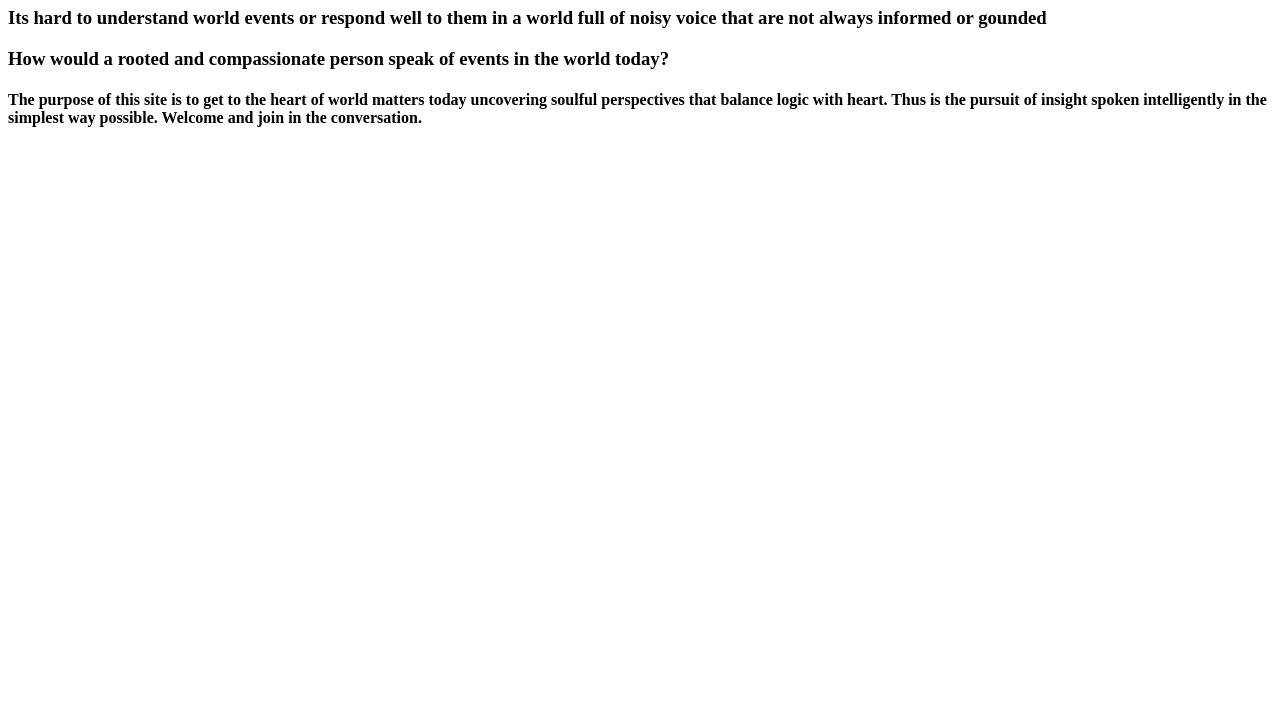
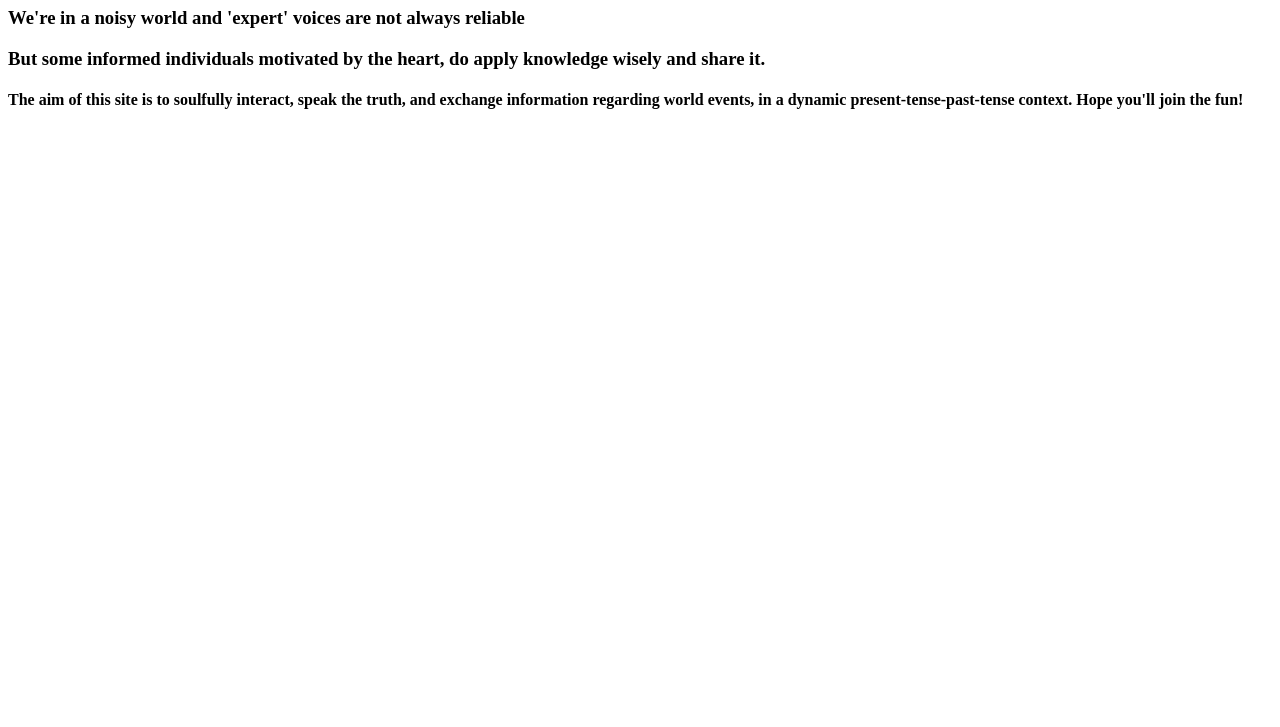
Before and after one commit to Snakehawk1/codelou-git, a plain HTML site: page index.html in a window 1280 px wide. Shown: the part 73-800 px from the top of the page. Drawn offline with Linux system fonts and the light colour scheme.

Commit message:
Update index.html

```diff
--- a/index.html
+++ b/index.html
@@ -6,12 +6,9 @@
   </head>
   <body>
     <h1>Sona - Soul Narrative</h1>
-      <h3>Its hard to understand world events or respond well to them
-        in a world full of noisy voice that are not always informed or gounded </h3>
-      <h3>How would a rooted and compassionate person speak of events in the world today?</h3>
-      <h4> The purpose of this site is to get to the heart of world matters today
-        uncovering soulful perspectives that balance logic with heart. Thus is the pursuit of insight
-        spoken intelligently in the simplest way possible.  Welcome and join in the conversation.</h4>
-
+      <h3>We're in a noisy world and 'expert' voices are not always reliable</h3>
+      <h3>But some informed individuals motivated by the heart, do apply knowledge wisely and share it.</h3>
+      <h4> The aim of this site is to soulfully interact, speak the truth, and exchange information regarding world events,
+        in a dynamic present-tense-past-tense context. Hope you'll join the fun!
   </body>
 </html>
```
